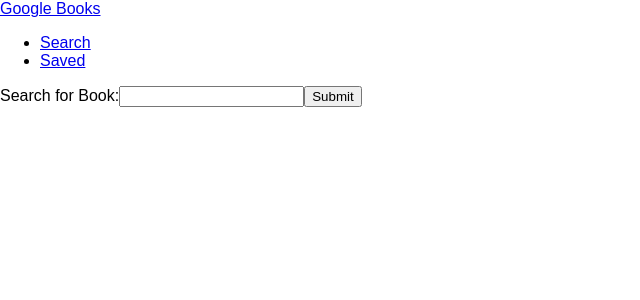
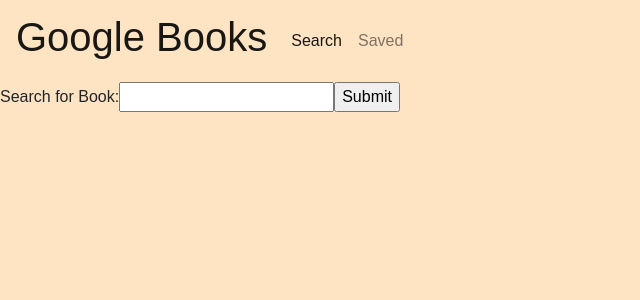
Before and after one commit to Lancasting/Google-Books, a React (Create React App) app in the folder client/: page / in a window 1280 px wide. Shown: the top 300 px of the page, without its empty margins (0-640 px from the left). Built offline with nearby package versions, Linux system fonts and the light colour scheme.

Commit message:
Pushing style and formatting of the page

```diff
--- a/client/public/index.html
+++ b/client/public/index.html
@@ -9,7 +9,7 @@
       homescreen on Android. See https://developers.google.com/web/fundamentals/engage-and-retain/web-app-manifest/
     -->
     <link rel="manifest" href="%PUBLIC_URL%/manifest.json">
-    <link rel="shortcut icon" href="%PUBLIC_URL%/favicon.ico">
+    <!-- <link rel="shortcut icon" href="%PUBLIC_URL%/favicon.ico"> -->
     <!--
       Notice the use of %PUBLIC_URL% in the tags above.
       It will be replaced with the URL of the `public` folder during the build.
@@ -19,7 +19,8 @@
       work correctly both with client-side routing and a non-root public URL.
       Learn how to configure a non-root public URL by running `npm run build`.
     -->
-    <title>React App</title>
+    <link rel="stylesheet" href="https://stackpath.bootstrapcdn.com/bootstrap/4.5.2/css/bootstrap.min.css" integrity="sha384-JcKb8q3iqJ61gNV9KGb8thSsNjpSL0n8PARn9HuZOnIxN0hoP+VmmDGMN5t9UJ0Z" crossorigin="anonymous">
+    <title>Google Books</title>
   </head>
   <body>
     <noscript>
@@ -36,5 +37,8 @@
       To begin the development, run `npm start` or `yarn start`.
       To create a production bundle, use `npm run build` or `yarn build`.
     -->
+    <script src="https://code.jquery.com/jquery-3.5.1.slim.min.js" integrity="sha384-DfXdz2htPH0lsSSs5nCTpuj/zy4C+OGpamoFVy38MVBnE+IbbVYUew+OrCXaRkfj" crossorigin="anonymous"></script>
+<script src="https://cdn.jsdelivr.net/npm/popper.js@1.16.1/dist/umd/popper.min.js" integrity="sha384-9/reFTGAW83EW2RDu2S0VKaIzap3H66lZH81PoYlFhbGU+6BZp6G7niu735Sk7lN" crossorigin="anonymous"></script>
+<script src="https://stackpath.bootstrapcdn.com/bootstrap/4.5.2/js/bootstrap.min.js" integrity="sha384-B4gt1jrGC7Jh4AgTPSdUtOBvfO8shuf57BaghqFfPlYxofvL8/KUEfYiJOMMV+rV" crossorigin="anonymous"></script>
   </body>
 </html>
--- a/client/src/App.js
+++ b/client/src/App.js
@@ -4,17 +4,20 @@
 import Navbar from "./components/nav";
 import "./App.css";
 import Saved from "./pages/saved";
+import Wrapper from "./components/Wrapper";
 
 function App() {
   return (
     <Router basename = {process.env.PUBLIC_URL || "/"}>
       <div>
+      <Wrapper>
       <Navbar />
       <Switch>
       <Route exact path="/" component={Search} />
       <Route exact path="/search" component={Search} />
       <Route exact path="/saved" component={Saved} />
       </Switch>
+      </Wrapper>
       </div>
     </Router>
   );
--- /dev/null
+++ b/client/src/components/Wrapper/index.js
@@ -0,0 +1,8 @@
+import React from "react";
+import "./style.css";
+
+function Wrapper(props) {
+  return <main className="wrapper" {...props} />;
+}
+
+export default Wrapper;
--- /dev/null
+++ b/client/src/components/Wrapper/style.css
@@ -0,0 +1,4 @@
+.wrapper{
+    font-family: 'Ubuntu', sans-serif;
+    height: 100vh;
+}
--- a/client/src/components/nav/index.js
+++ b/client/src/components/nav/index.js
@@ -1,11 +1,11 @@
 import React from "react";
 import { Link } from "react-router-dom";
-
+import "./style.css";
 function Navbar() {
   return (
     <nav className="navbar navbar-expand-lg navbar-light bg-light">
       <Link className="navbar-brand" to="/">
-        Google Books
+        <h1>Google Books</h1>
       </Link>
       <ul className="navbar-nav">
           <li className="nav-item">
--- /dev/null
+++ b/client/src/components/nav/style.css
@@ -0,0 +1,19 @@
+.navbar{
+    background: rgba(252, 252, 252, 0) !important;
+}
+
+.navbar-toggler-icon {
+    order:0;
+    float: left;
+  }
+.navbar-link {
+    padding-right: .5rem;
+    padding-left: .5rem;
+}
+.navbar-link:hover {
+    cursor: pointer;
+    color: darkgray;
+}
+a:hover {
+    color: darkgray;
+}
--- a/client/src/components/savedcard/index.js
+++ b/client/src/components/savedcard/index.js
@@ -2,15 +2,14 @@
 
 export const SavedCard = (props) => {
     return (
-        <div className="col-sm-3 m-3 card">
+        <div className="col-md-5 m-3 card">
             <img src={props.img} className="card-img-top" alt={props.title} />
             <div className="card-body">
                 <h4 className="card-title">{props.title}</h4>
                 <h5 className="card-title">{props.authors}</h5>
-                <a href={props.infoLink} className="card-link" target="_blank" rel="noopener noreferrer">Link: {props.link}</a>
                 <h6 className="card-subtitle mb-2 text-muted">{props.description}</h6>
-                <button type="button" class="btn btn-primary">View</button>
-                <button type="button" class="btn btn-danger" onClick={props.handleInputChange}>Delete</button>
+                <button type="button" href={props.ink} className="btn btn-primary">View</button>
+                <button type="button" className="btn btn-danger" onClick={props.handleDelete}>Delete</button>
             </div>
         </div>
     );
--- a/client/src/components/searchcard/index.js
+++ b/client/src/components/searchcard/index.js
@@ -1,8 +1,8 @@
 import React from "react";
 
-export const Card = (props) => {
+export const SearchCard = (props) => {
     return (
-        <div className="col-sm-3 m-3 card">
+        <div className="col-md-5 m-3 card">
             <img src={props.volumeInfo.imageLinks.smallThumbnail} className="card-img-top" alt={props.title} />
             <div className="card-body">
                 <h4 className="card-title">{props.volumeInfo.title}</h4>
--- a/client/src/index.css
+++ b/client/src/index.css
@@ -1,4 +1,7 @@
 body {
+  background-color: bisque;
+    background-size: cover;
+    background-repeat: no-repeat;
   margin: 0;
   padding: 0;
   font-family: sans-serif;
--- a/client/src/pages/saved.js
+++ b/client/src/pages/saved.js
@@ -10,8 +10,8 @@
 
     getBooks = () => {
         API.getBooks()
-        .then(res =>
-        {console.log(res);
+            .then(res => {
+                console.log(res);
                 this.setState({ books: res })
             }).catch(error => {
                 console.log(error);
@@ -21,21 +21,21 @@
     componentDidMount() {
         this.getBooks()
     }
-    handleInputChange = (id) => {
-        API.deleteBook(id)
+    handleDelete = (_id) => {
+        console.log(_id);
+        API.deleteBook(_id)
             .then(API.getBooks())
             .catch(err => console.log(err));
     }
 
-    componentDidUpdate() {
-        console.log(this.state.books)
-    }
     render() {
         return (
             <div>
-            <ul className="list-group search-results">
-                    {this.state.books.map(book => <SavedCard {...book} key={book.id} handleInputChange={this.handleInputChange()} />)}
-            </ul>
+                <div className="container">
+                <div className="row">
+                    {this.state.books.map(book => <SavedCard {...book} key={book.id} onClick={() => this.handleDelete(book.id)} />)}
+                </div>
+                </div>
             </div>
         )
     }
--- a/client/src/pages/search.js
+++ b/client/src/pages/search.js
@@ -1,6 +1,6 @@
 import React, { Component } from "react";
 import API from "../utils/API.js";
-import { Card } from "../components/searchcard/index.js";
+import { SearchCard } from "../components/searchcard/index.js";
 
 
 class Search extends Component {
@@ -46,9 +46,11 @@
                     </label>
                     <input type="submit" value="Submit" onClick={this.handleInputChange} />
                 </form>
-                <ul className="list-group search-results">
-                    {this.state.books.map(book => <Card {...book} key={book.id}  saveBook = {() => this.saveBook(book.id)} />)}
-                </ul>
+                <div className="container">
+                <div className="row">
+                    {this.state.books.map(book => <SearchCard {...book} key={book.id} saveBook = {() => this.saveBook(book.id)} />)}
+                </div>
+                </div>
             </div>
         )
     }
--- a/client/src/utils/API.js
+++ b/client/src/utils/API.js
@@ -12,7 +12,7 @@
     saveBook: async function (body) {
        return (await axios.post("/api/books", body)).data
     },
-    deleteBook: async function (id) {
-        return (await axios.delete(`/api/books/${id}`)).data
+    deleteBook: async function (_id) {
+        return (await axios.delete(`/api/books/${_id}`)).data
     }
 };
```
Lines whose indentation alone changed are shown as unchanged.
